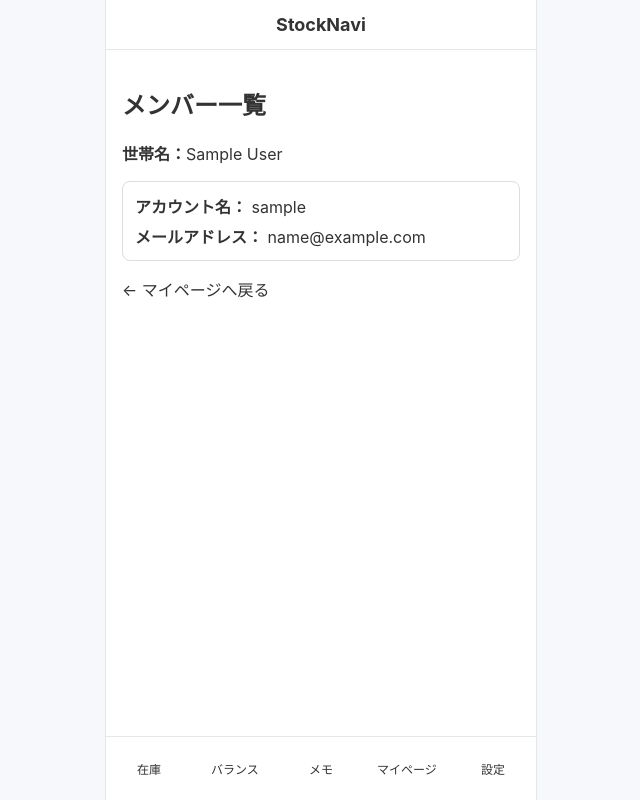
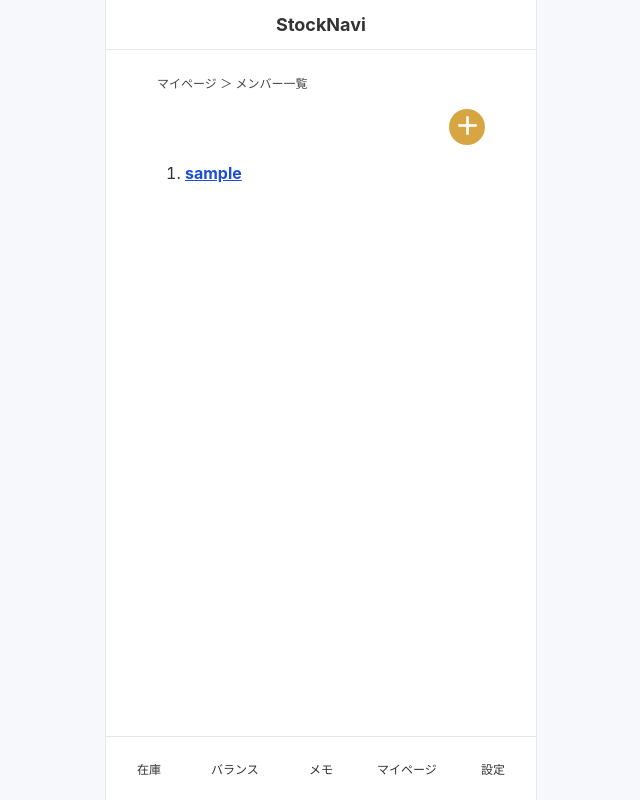
Before and after one commit to 725yoshimoto-cmd/StockNavi, a Django app: page /accounts/members/ in a window 1280 px wide. Shown: the whole page, without its empty margins (319-959 px from the left). Run offline with Django 5.2, Linux system fonts and the light colour scheme; a user stored in the database is signed in; tables that the repository leaves empty hold one stand-in row (values such as "Sample post").

Commit message:
メンバー管理・招待機能とマイページUIを設計図に寄せて修正

```diff
--- a/accounts/templates/accounts/member_list.html
+++ b/accounts/templates/accounts/member_list.html
@@ -3,36 +3,119 @@
 {% block title %}メンバー一覧 | StockNavi{% endblock %}
 
 {% block content %}
-<div class="wrap">
-  <h2>メンバー一覧</h2>
+<style>
+  .member-page {
+    max-width: 360px;
+    margin: 0 auto;
+    padding: 8px 16px 24px;
+  }
 
-  <p><strong>世帯名：</strong>{{ household.name }}</p>
+  .member-breadcrumb {
+    margin: 0 0 18px;
+    font-size: 12px;
+    color: #444;
+  }
+
+  .member-breadcrumb a {
+    color: #444;
+    text-decoration: none;
+  }
+
+  .member-header {
+    display: flex;
+    justify-content: flex-end; /* 中身を右端に寄せる */
+    align-items: center;
+    margin-bottom: 18px;
+  }
+
+  .member-title {
+    margin: 0;
+    font-size: 18px;
+    font-weight: 700;
+    color: #333;
+  }
+
+  .member-add-btn {
+    display: inline-flex;
+    align-items: center;
+    justify-content: center;
+
+    width: 36px;
+    height: 36px;
+
+    border-radius: 50%;
+    background: #d8a543;
+
+    color: #fff;
+    font-size: 24px;
+    font-weight: 700;
+    text-decoration: none;
+    line-height: 1;
+  }
+
+  .member-list {
+    margin: 0;
+    padding-left: 28px;
+  }
+
+  .member-list li {
+    margin-bottom: 18px;
+    font-size: 16px;
+    color: #333;
+  }
+
+  .member-list a {
+    color: #1d4ed8;
+    text-decoration: underline;
+    font-weight: 700;
+  }
+
+  .member-back {
+    margin-top: 20px;
+  }
+
+  .member-back a {
+    color: #333;
+    text-decoration: none;
+  }
+</style>
+
+<div class="member-page">
+  <div class="member-breadcrumb">
+    <a href="{% url 'accounts:mypage' %}">マイページ</a> ＞ メンバー一覧
+  </div>
+
+  <div class="member-header">
+    {# 招待リンク発行履歴ページへ移動 既存実装に合わせてURL名を使う #}
+    <a href="{% url 'inventory:invite_token_list' %}" class="member-add-btn" aria-label="メンバーを招待する">＋</a>
+  </div>
 
   {% if members %}
-    <ul style="list-style: none; padding-left: 0;">
+    <ol class="member-list">
       {% for member in members %}
-        <li style="border: 1px solid #ddd; border-radius: 8px; padding: 12px; margin-bottom: 10px;">
-          <p style="margin: 0 0 6px 0;">
-            <strong>アカウント名：</strong>
+        <li>
+          {% if member.id == request.user.id %}
+            {# ログイン中ユーザーだけマイページへ飛べるようにする #}
+            <a href="{% url 'accounts:mypage' %}">
+              {% if member.username %}
+                {{ member.username }}
+              {% else %}
+                （未設定）
+              {% endif %}
+            </a>
+          {% else %}
             {% if member.username %}
               {{ member.username }}
             {% else %}
               （未設定）
             {% endif %}
-          </p>
-          <p style="margin: 0;">
-            <strong>メールアドレス：</strong>
-            {{ member.email }}
-          </p>
+          {% endif %}
         </li>
       {% endfor %}
-    </ul>
+    </ol>
   {% else %}
     <p>メンバーはいません。</p>
   {% endif %}
 
-  <p style="margin-top: 16px;">
-    <a href="{% url 'accounts:mypage' %}">← マイページへ戻る</a>
-  </p>
 </div>
 {% endblock %}
--- a/accounts/urls.py
+++ b/accounts/urls.py
@@ -10,6 +10,7 @@ urlpatterns = [
     path("alert_setting/", views.AlertSettingView.as_view(), name="alert_setting"),
     path("members/", views.MemberListView.as_view(), name="member_list"),
     path("signup/", views.SignUpView.as_view(), name="signup"),
+    path("signup/<uuid:token>/", SignUpView.as_view(), name="signup_with_token"),
 
     # ----------------------------
     # パスワード再設定
--- a/accounts/views.py
+++ b/accounts/views.py
@@ -8,6 +8,7 @@ from django.contrib.auth.mixins import LoginRequiredMixin
 from django.http import JsonResponse
 from django.shortcuts import render, redirect
 from django.urls import reverse_lazy
+from django.utils import timezone
 from django.views import View
 from django.views.generic import TemplateView, CreateView
 from django.db import transaction
@@ -18,7 +19,7 @@ from .models import AlertSetting, Household
 
 # 既存：世帯必須のMixin（プロジェクトにあるやつ）
 from inventory.mixins import HouseholdRequiredMixin
-
+from inventory.models import InviteToken   # ← InviteToken の場所に合わせて修正
 from inventory.views import HouseholdRequiredMixin
 
 User = get_user_model()
@@ -117,11 +118,13 @@ class SignUpView(CreateView):
     """
     新規登録画面
 
-    通常登録では
-    - Household を新規作成
-    - user にその household をセット
-    - そのままログイン
-    を行う
+    通常登録
+    - Householdを新規作成
+    - userをその世帯に所属させる
+
+    招待URL登録
+    - InviteTokenが有効なら
+    - その世帯に参加する
     """
     template_name = "accounts/signup.html"
     form_class = SignUpForm
@@ -129,29 +132,53 @@ class SignUpView(CreateView):
 
     @transaction.atomic
     def form_valid(self, form):
-        """
-        登録成功時の処理
 
-        transaction.atomic を使う理由：
-        user だけ保存されて household が無い、
-        という中途半端な状態を防ぐため
-        """
-        # まだ保存しない user を作る
+        # まだ保存しないuser
         user = form.save(commit=False)
 
-        # 新しい世帯を自動作成
-        household = Household.objects.create(
-            name=f"{user.username}さんの世帯"
-        )
+        # URLの招待tokenを取得
+        invite_token = self.kwargs.get("token")
 
-        # user に household をセット
+        household = None
+
+        # ----------------------------
+        # 招待リンク経由
+        # ----------------------------
+        if invite_token:
+
+            try:
+                token_obj = InviteToken.objects.get(token=invite_token)
+            except InviteToken.DoesNotExist:
+                messages.error(self.request, "招待リンクが正しくありません。")
+                return self.form_invalid(form)
+
+            # 有効チェック
+            if not token_obj.is_valid():
+                messages.error(self.request, "招待リンクの期限が切れています。")
+                return self.form_invalid(form)
+
+            household = token_obj.household
+
+            # 使用済みにする
+            token_obj.is_used = True
+            token_obj.save()
+
+        # ----------------------------
+        # 通常登録
+        # ----------------------------
+        else:
+
+            household = Household.objects.create(
+                name=f"{user.username}さんの世帯"
+            )
+
+        # userに世帯をセット
         user.household = household
-
-        # user を保存
         user.save()
 
-        # そのままログイン
+        # ログイン
         login(self.request, user)
 
         messages.success(self.request, "アカウント登録が完了しました。")
+
         return redirect(self.success_url)
```
Also changed, not shown: inventory/views.py (+36 -47 lines).
